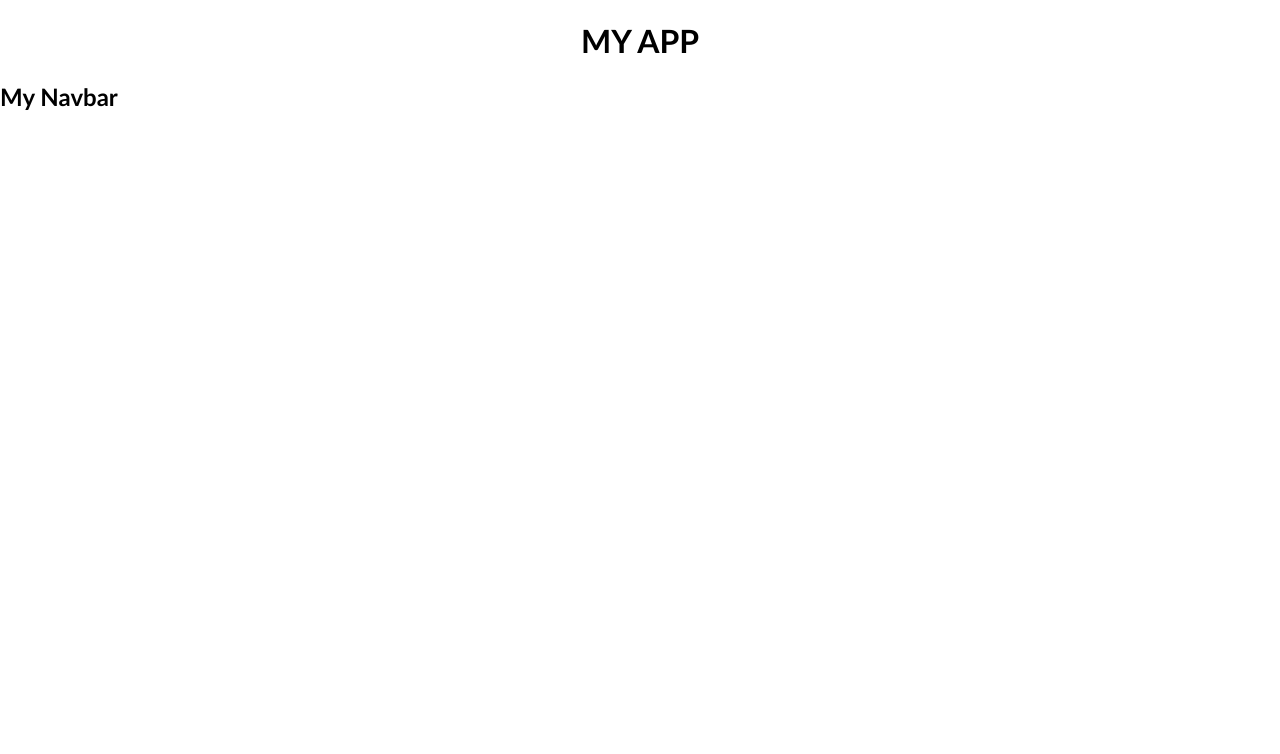
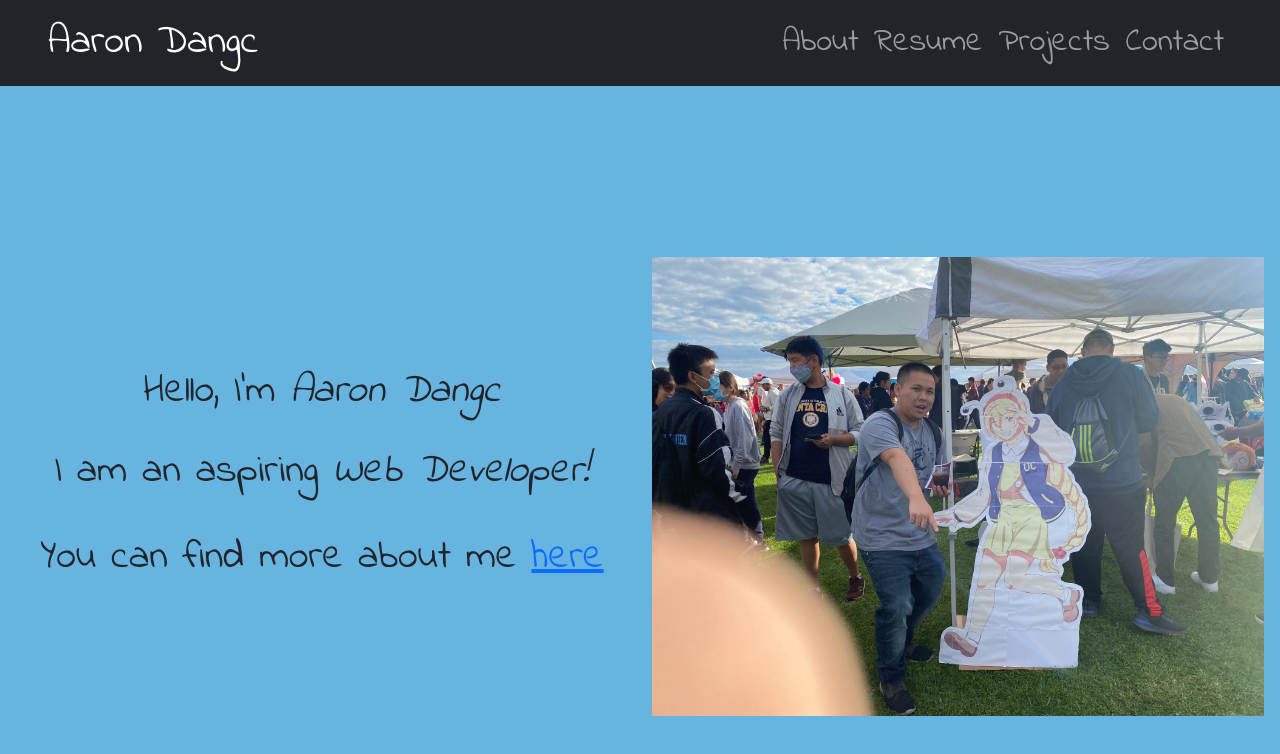
Before and after one commit to adanglol/adanglol.github.io, a React (Create React App) app: page / in a window 1280 px wide. Shown: the top 754 px of the page. Built offline with nearby package versions, Linux system fonts and the light colour scheme.

Commit message:
updating portfolio website

```diff
--- /dev/null
+++ b/index.html
@@ -0,0 +1 @@
+<!doctype html><html lang="en"><head><meta charset="utf-8"/><link rel="icon" href="/favicon.ico"/><meta name="viewport" content="width=device-width,initial-scale=1"/><meta name="theme-color" content="#000000"/><meta name="description" content="Web site created using create-react-app"/><link rel="apple-touch-icon" href="/logo192.png"/><link rel="manifest" href="/manifest.json"/><title>React App</title><script defer="defer" src="/static/js/main.51bdbf96.js"></script><link href="/static/css/main.073c9b0a.css" rel="stylesheet"></head><body><noscript>You need to enable JavaScript to run this app.</noscript><div id="root"></div></body></html>
--- a/package.json
+++ b/package.json
@@ -7,8 +7,12 @@
     "@testing-library/jest-dom": "^5.16.5",
     "@testing-library/react": "^13.4.0",
     "@testing-library/user-event": "^13.5.0",
+    "animate.css": "^4.1.1",
+    "bootstrap": "^5.2.3",
     "react": "^18.2.0",
+    "react-bootstrap": "^2.7.4",
     "react-dom": "^18.2.0",
+    "react-router-dom": "^6.11.2",
     "react-scripts": "^5.0.1",
     "web-vitals": "^2.1.4"
   },
--- a/public/index.html
+++ b/public/index.html
@@ -24,6 +24,11 @@
       work correctly both with client-side routing and a non-root public URL.
       Learn how to configure a non-root public URL by running `npm run build`.
     -->
+    <!-- GOOGLE FONT FOR OUR FONT -->
+    <link rel="preconnect" href="https://fonts.googleapis.com">
+    <link rel="preconnect" href="https://fonts.gstatic.com" crossorigin>
+    <link href="https://fonts.googleapis.com/css2?family=Indie+Flower&display=swap" rel="stylesheet">
+    <!--  -->
     <title>Aaron Dangc - Creative Portfolio</title>
   </head>
   <body>
--- a/src/App.css
+++ b/src/App.css
@@ -1,38 +1 @@
-.App {
-  text-align: center;
-}
-
-.App-logo {
-  height: 40vmin;
-  pointer-events: none;
-}
-
-@media (prefers-reduced-motion: no-preference) {
-  .App-logo {
-    animation: App-logo-spin infinite 20s linear;
-  }
-}
-
-.App-header {
-  background-color: #282c34;
-  min-height: 100vh;
-  display: flex;
-  flex-direction: column;
-  align-items: center;
-  justify-content: center;
-  font-size: calc(10px + 2vmin);
-  color: white;
-}
-
-.App-link {
-  color: #61dafb;
-}
-
-@keyframes App-logo-spin {
-  from {
-    transform: rotate(0deg);
-  }
-  to {
-    transform: rotate(360deg);
-  }
-}
+/* CSS FOR OUR APPLICATION FOR OUR COMPONENTS AND SUCH */
--- a/src/App.js
+++ b/src/App.js
@@ -1,24 +1,97 @@
 // CSS file for our App component
 import './App.css';
 
+// React
+import React from 'react';
+
+// import our components from the Components.js file
+import * as Components from './Components';
+
+// setting up the routing for our navbar and components in general
+import { BrowserRouter as Router, Routes, Route } from 'react-router-dom';
+
+// Importing the Bootstrap CSS
+import 'bootstrap/dist/css/bootstrap.min.css';
+
+// animation library
+import 'animate.css/animate.min.css';
+
+// image for our background on home page
+import background from './images/clubspic.jpg';
+
+// routing for our views
+import {Link} from 'react-router-dom';
+
+
 // export keyword is used to export a function, class, or variable from a module.
-
+// use <> to return multiple components
 export function App() {
   return (
-    <div className="App">
-      <h1>MY APP</h1>
-    </div>
+    <Router>
+      <Components.NavbarComponent />
+      {/* Defining our routes on navbar */}
+      <Routes>
+        <Route exact path='/' element={<Home/>}/>
+        <Route exact path='/about' element={<About/>}/>
+        <Route exact path='/resume' element={<Resume/>}/>
+        <Route exact path='/projects' element={<Projects/>}/>
+        <Route exact path='/contact' element={<Contact/>}/>
+      </Routes>
+    </Router>
   );
 }
 
-export function Navbar() {
+
+// Defining our views for nav bar
+// Brief intro - Highlight projects CTA CONTACT VISUAL APPEAL
+
+function Home() {
   return (
-    <nav>
-      <h1>My Navbar</h1>
-    </nav>
-  )
+    <>
+      {/* <div className='text-center animate__animated animate__backInDown animate_slower d-flex justify-content-center align-items-center vh-100 px-3'>
+        <div className='w-50'>
+          <h1 className='fs-1'>Hello, I'm <i>Aaron Dangc</i></h1>
+          <br/>
+          <h1 className='fs-1'>I am an aspiring <i>Web Developer!</i></h1>
+          <br/>
+          <p className='fs-1'>You can find more about me <Link to='/about'>here</Link></p>
+        </div>
+
+        <div className='w-50'>
+          <img src={background} alt='background' className='img-fluid'/>
+        </div>
+      </div> */}
+
+      <div className='text-center animate__animated animate__backInDown animate_slower vh-100 px-3'>
+            <div className='row justify-content-center align-items-center h-100'>
+              <div className='col-md-6'>
+                <h1 className='fs-1'>Hello, I'm <i>Aaron Dangc</i></h1>
+                <br/>
+                <h1 className='fs-1'>I am an aspiring <i>Web Developer!</i></h1>
+                <br/>
+                <p className='fs-1'>You can find more about me <Link to='/about'>here</Link></p>
+              </div>
+              <div className='col-md-6 mt-4 mt-md-0'>
+                <img src={background} alt='background' className='img-fluid'/>
+              </div>
+            </div>
+          </div>
+    </>
+  );
 }
 
-// export default App;
-// export default Navbar;
-// export * from './App';
+function About() {
+  return <h1>About</h1>;
+}
+
+function Resume() {
+  return <h1>Resume</h1>;
+}
+
+function Projects() {
+  return <h1>Projects</h1>;
+}
+
+function Contact() {
+  return <h1>Contact</h1>;
+}
--- /dev/null
+++ b/src/Components.js
@@ -0,0 +1,28 @@
+// Where we will define all of our components for our application
+import React from 'react';
+import { Navbar, Nav } from 'react-bootstrap';
+// import Button from 'react-bootstrap/Button'; // Import the Button component
+import './App.css'; // Import custom CSS file
+// routing for our navbar
+import {Link,NavLink} from 'react-router-dom';
+
+// Importing the Bootstrap CSS
+import 'bootstrap/dist/css/bootstrap.min.css';
+
+
+export function NavbarComponent() {
+  return (
+    <Navbar bg="dark" variant="dark" expand="lg" className='px-5' id = 'nav'>
+      <Navbar.Brand href="#home" className='fs-1' as={Link} to='/'>Aaron Dangc</Navbar.Brand>
+      <Navbar.Toggle aria-controls="navbar-nav"/>
+      <Navbar.Collapse id="navbar-nav" className="justify-content-end">
+        <Nav>
+          <Nav.Link className='fs-2 mr-3' as= {NavLink} to='/about'>About</Nav.Link>
+          <Nav.Link className='fs-2'  as= {NavLink} to='/resume'>Resume</Nav.Link>
+          <Nav.Link className='fs-2'  as= {NavLink} to='/projects'>Projects</Nav.Link>
+          <Nav.Link className='fs-2'  as= {NavLink} to='/contact'>Contact</Nav.Link>
+        </Nav>
+      </Navbar.Collapse>
+    </Navbar>
+  );
+}
--- a/src/index.css
+++ b/src/index.css
@@ -1,6 +1,7 @@
 /* index.css is global stylesheet sets basic styles for our application  */
 
 body {
-  margin: 0;
-  font-family: 'Trebuchet MS', 'Lucida Sans Unicode', 'Lucida Grande', 'Lucida Sans', Arial, sans-serif;
+  margin: 0 !important;
+  font-family: 'Indie Flower', cursive !important;
+  background-color: rgb(103, 180, 224) !important;;
 }
--- a/src/index.js
+++ b/src/index.js
@@ -1,8 +1,11 @@
 import React from 'react';
 import ReactDOM from 'react-dom/client';
 import './index.css';
-import { App,Navbar } from './App';
+import { App } from './App';
 import reportWebVitals from './reportWebVitals';
+
+// Importing the Bootstrap CSS
+import 'bootstrap/dist/css/bootstrap.min.css';
 
 //  use {} to import a named export
 //  use * to import all exports
@@ -11,7 +14,6 @@ const root = ReactDOM.createRoot(document.getElementById('root'));
 root.render(
   <React.StrictMode>
     <App/>
-    <Navbar />
   </React.StrictMode>
 );
 
```
Also changed, not shown: src/images/clubspic.jpg (added), 1 other file (tests, documents, lock files or other folders).
